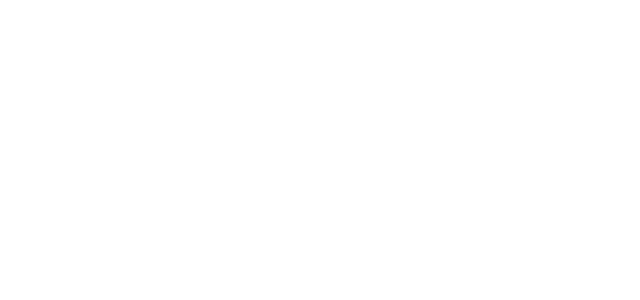
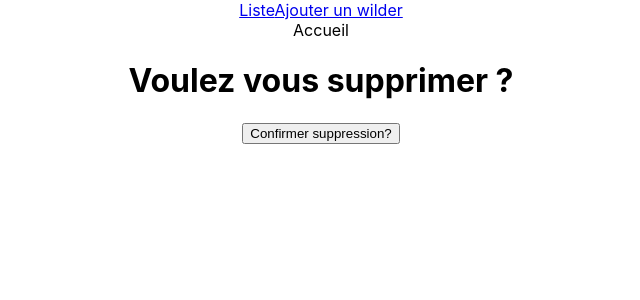
Before and after one commit to delbaze/demo-react-jacquard, a React (Create React App) app: page /delete/1 in a window 1280 px wide. Before the commit this address had no page. Shown: the top 300 px of the page, without its empty margins (319-959 px from the left). Built offline with nearby package versions, Linux system fonts and the light colour scheme; no server answers; the HTML template or start-up script is replaced by a standard one.

Commit message:
update et delete

```diff
--- a/src/App.js
+++ b/src/App.js
@@ -3,19 +3,22 @@
 import { Routes, Route } from "react-router-dom";
 import Accueil from "./pages/Accueil";
 import Formulaire from "./pages/Formulaire";
+import Suppression from "./pages/Suppression";
 import Liste from "./components/Liste";
-
+import NotFound from "./pages/errors/NotFound";
 //module bundler
 
 function App() {
   return (
-    <div
-      className="App"
-    >
+    <div className="App">
       <Routes>
         <Route path="/" element={<Accueil />}>
           <Route index element={<Liste />} />
           <Route path="create-or-edit" element={<Formulaire />} />
+          <Route path="delete/:id" element={<Suppression />} />
+          <Route path="errors">
+            <Route path="404" element={<NotFound />} />
+          </Route>
         </Route>
       </Routes>
     </div>
--- a/src/components/Languages.jsx
+++ b/src/components/Languages.jsx
@@ -1,12 +1,15 @@
-function Languages({notes}) {
-    console.log("notes", notes);
-  return <div>
-    <ul>
-    {notes.map((n) => (
-        <li key={n.id}>{n.language.label}: {n.note}</li>
-    ))}
-    </ul>
-  </div>;
+function Languages({ notes }) {
+  return (
+    <div>
+      <ul>
+        {notes.map((n) => (
+          <li key={n.id}>
+            {n.language.label}: {n.note}
+          </li>
+        ))}
+      </ul>
+    </div>
+  );
 }
 
-export default Languages
+export default Languages;
--- a/src/components/Liste.jsx
+++ b/src/components/Liste.jsx
@@ -1,14 +1,8 @@
 import { useEffect, useState } from "react";
 import WilderDetail from "./WilderDetail";
 function Liste() {
-  const [wilderList, setWilderList] =  useState([]);
+  const [wilderList, setWilderList] = useState([]);
   useEffect(() => {
-    // fetch("http://localhost:4000/wilder/list")
-    // .then((response) => response.json())
-    // .then((data) => {
-    //   console.log(data);
-    // });
-    console.log(process.env.REACT_APP_BACK_URL);
     const controller = new AbortController();
     const signal = controller.signal;
     const recupData = async () => {
@@ -19,21 +13,22 @@
         }
       );
       let data = await response.json();
-      console.log("DATA", data);
-      setWilderList(data)
+
+      setWilderList(data);
     };
     recupData();
 
     return () => controller.abort();
   }, []);
-  return <div>Liste
-
-    {wilderList && wilderList.map((wilder) => {
-      return(
-        <WilderDetail key={wilder.id} wilder={wilder} />
-      )
-    })}
-  </div>;
+  return (
+    <div>
+      Liste
+      {wilderList &&
+        wilderList.map((wilder) => {
+          return <WilderDetail key={wilder.id} wilder={wilder} />;
+        })}
+    </div>
+  );
 }
 
 export default Liste;
--- a/src/components/WilderDetail.jsx
+++ b/src/components/WilderDetail.jsx
@@ -1,15 +1,23 @@
-import "./WilderDetails.css"
+import "./WilderDetails.css";
 import Languages from "./Languages";
+import { Link } from "react-router-dom";
 export default function WilderDetail({
-  wilder: { first_name, last_name, email, note },
+  wilder: { first_name, last_name, email, note, id },
 }) {
-  // const {first_name, last_name, email}  = wilder;
+
   return (
     <div className="card">
       <p>{first_name}</p>
       <p>{last_name}</p>
       <p>{email}</p>
-      <Languages notes={note}/>
+      <Languages notes={note} />
+      <Link to={`/create-or-edit?id=${id}`}>
+        <button>Editer</button>
+      </Link>
+      {/* <button onClick={goToDelete}>Supprimer</button> */}
+      <Link to={`/delete/${id}`}>
+        <button>Supprimer</button>
+      </Link>
     </div>
   );
 }
--- a/src/pages/Formulaire.jsx
+++ b/src/pages/Formulaire.jsx
@@ -1,32 +1,36 @@
 import { useState, useEffect } from "react";
-import { useNavigate } from "react-router-dom"; //hook permettant de gérer la navigation depuis react router dom
+import { useNavigate, useSearchParams } from "react-router-dom"; //hook permettant de gérer la navigation depuis react router dom
 
 function Formulaire() {
-  const navigation = useNavigate(); //récupération de la méthode de navigation depuis useNavigate
+  const navigate = useNavigate(); //récupération de la méthode de navigation depuis useNavigate
+  const [searchparams] = useSearchParams();
   const controller = new AbortController(); //permettra d'annuler la requête au déchargement du composant
-  const [state, setState] = useState({
+  const initialState = {
     //on déclare un état "state" qui contient un objet
+    id: null,
     first_name: "",
     last_name: "",
     email: "",
-  });
+  };
+  const [state, setState] = useState(initialState);
   //au changement de chaque input je vais récupérer le name depuis l'évènement, pour pouvoir atteindre dynamiquement la clé de l'objet "state"
   const handleChange = (e) => {
     setState((state) => ({ ...state, [e.target.name]: e.target.value })); //setState((state) => ({...state, first_name: e.target.value }))
     //au dessus on récupère le state dans le dernier état connu car setState, étant asynchrone, il est préférable de forcer la récupération du dernier état pour travailler avec.
   };
-
   //méthode appelée lors du submit du formulaire
   const handleSubmit = (e) => {
     e.preventDefault(); //on stope le comportement par défaut du formulaire à partir de l'évènement du submit, pour éviter de rafraichir la page et nous permettre de travailler de manière programmée les données
-    const createWilder = async () => {
+    const createOrEditWilder = async () => {
       let signal = controller.signal;
       try {
         let response = await fetch(
-          `${process.env.REACT_APP_BACK_URL}/wilder/create`,
+          state.id
+            ? `${process.env.REACT_APP_BACK_URL}/wilder/update/${state.id}`
+            : `${process.env.REACT_APP_BACK_URL}/wilder/create`,
           {
             signal, //injection du signal permettant ensuite l'annulation de la requête
-            method: "POST", //ne pas oublier le post ici puisque par défaut fetch est en GET
+            method: state.id ? "PATCH" : "POST", //ne pas oublier le post ici puisque par défaut fetch est en GET
             headers: {
               "Content-Type": "application/json", //permet d'indiquer dans la requête que nous envoyons du json
             },
@@ -34,25 +38,44 @@
           }
         );
         let data = await response.json(); //on attend le traitement json de la réponse.
-        console.log("DATA", data); // pour l'instant je ne l'affiche que dans la console, mais libre à vous de l'utiliser pour faire quelque chose avec!
-        navigation("/"); //on basculer sur l'accueil si tout s'est bien passé
-
+        navigate("/"); //on basculer sur l'accueil si tout s'est bien passé
         // return redirect('http://localhost:3000')
       } catch (err) {
         console.log("une erreur s'est produite");
       }
     };
-
-    createWilder();
+    createOrEditWilder();
   };
 
+  const getWilder = async (id) => {
+    let response = await fetch(
+      `${process.env.REACT_APP_BACK_URL}/wilder/find/${id}`
+    );
+    const wilder = await response.json();
+    if (!wilder.success && response.status !== 200) {
+      return navigate("/errors/404");
+    }
+
+    setState(wilder);
+  };
   useEffect(() => {
     return () => controller.abort();
   }, [state]);
 
+  useEffect(() => {
+    const id = searchparams.get("id");
+
+    if (id) {
+      getWilder(id);
+    } else {
+      setState(initialState);
+    }
+    //penser à remettre le wilder à l'état initial si je me retrouve dans l'ajout
+  }, [searchparams.get("id")]);
+
   return (
     <div>
-      <h1>Ajouter un wilder</h1>
+      <h1>{state.id ? "Editer un wilder" : "Ajouter un wilder"}</h1>
       <form onSubmit={handleSubmit}>
         <input
           onChange={handleChange}
--- /dev/null
+++ b/src/pages/Suppression.jsx
@@ -0,0 +1,50 @@
+import { useParams, useNavigate } from "react-router-dom";
+import { useEffect, useState } from "react";
+function Suppression() {
+  const { id } = useParams();
+  const [state, setState] = useState({});
+  const [error, setError] = useState("");
+  const navigate = useNavigate();
+
+  useEffect(() => {
+    const controller = new AbortController();
+    const recupData = async () => {
+      const signal = controller.signal;
+      let response = await fetch(
+        `${process.env.REACT_APP_BACK_URL}/wilder/find/${id}`,
+        { signal }
+      );
+      let data = await response.json();
+      if (!data.success && response.status !== 200) {
+        return navigate("/errors/404");
+      }
+      setState(data);
+    };
+    recupData();
+
+    return () => controller.abort();
+  }, []);
+  const handleSubmit = async (e) => {
+    e.preventDefault();
+    let response = await fetch(
+      `${process.env.REACT_APP_BACK_URL}/wilder/delete/${id}`,
+      { method: "DELETE" }
+    );
+    const data = await response.json();
+    console.log(data);
+    if (data.success) {
+      return navigate("/");
+    }
+    setError(data.message);
+  };
+  return (
+    <div>
+      <form onSubmit={handleSubmit}>
+        <h1>Voulez vous supprimer {state.first_name}?</h1>
+        <button>Confirmer suppression?</button>
+      </form>
+      {error}
+    </div>
+  );
+}
+export default Suppression;
--- /dev/null
+++ b/src/pages/errors/NotFound.jsx
@@ -0,0 +1,10 @@
+function NotFound() {
+  return (
+    <div>
+      <h1>404</h1>
+      <p>Cet élément n'existe pas</p>
+    </div>
+  );
+}
+
+export default NotFound;
```
